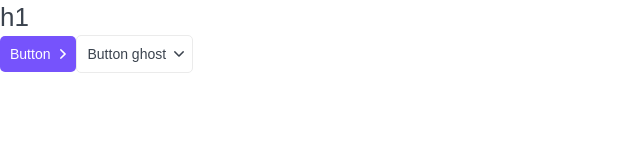
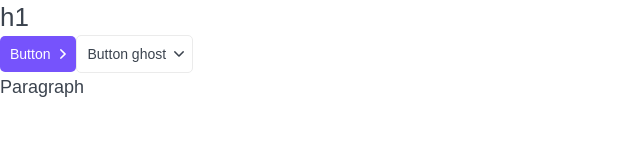
Before and after one commit to greatspoke/react-portfolio, a Next.js app: page / in a window 1280 px wide. Shown: the top 163 px of the page, without its empty margins (0-640 px from the left). Built offline with nearby package versions, Linux system fonts and the light colour scheme.

Commit message:
Add component P

```diff
--- /dev/null
+++ b/components/P/P.module.css
@@ -0,0 +1,21 @@
+.p {
+	margin: 0;
+}
+
+.s {
+	font-size: 14px;
+	font-weight: 400;
+	line-height: 24px;
+}
+
+.m {
+	font-size: 16px;
+	font-weight: 400;
+	line-height: 24px;
+}
+
+.l {
+	font-size: 18px;
+	font-weight: 400;
+	line-height: 29px;
+}
--- /dev/null
+++ b/components/P/P.props.ts
@@ -0,0 +1,6 @@
+import { DetailedHTMLProps, HTMLAttributes, ReactNode } from 'react';
+
+export interface PProps extends DetailedHTMLProps<HTMLAttributes<HTMLParagraphElement>, HTMLParagraphElement> {
+	children: ReactNode;
+	size?: 's' | 'm' | 'l';
+}
--- /dev/null
+++ b/components/P/P.tsx
@@ -0,0 +1,20 @@
+import { PProps } from './P.props';
+import styles from './P.module.css';
+import cn from 'classnames';
+
+export const P = ({ children, size = 's', className, ...props }: PProps): JSX.Element => {
+
+	return (
+		<p
+			className={cn(styles.p, className, {
+				[styles.s]: size == 's',
+				[styles.m]: size == 'm',
+				[styles.l]: size == 'l',
+			})}
+			{...props}
+		>
+			{children}
+		</p>
+	)
+
+}
--- a/components/index.ts
+++ b/components/index.ts
@@ -1,2 +1,3 @@
 export * from './Htag/Htag';
 export * from './Button/Button';
+export * from './P/P';
--- a/pages/index.tsx
+++ b/pages/index.tsx
@@ -1,4 +1,4 @@
-import { Htag, Button } from '../components';
+import { Htag, Button, P } from '../components';
 
 export default function Home(): JSX.Element {
 
@@ -7,6 +7,7 @@
       <Htag tag='h1'>h1</Htag>
       <Button appearance='primary' arrow='right' className='dsds'>Button</Button>
       <Button appearance='ghost' arrow='down'> Button ghost</Button>
+      <P size='l'>Paragraph</P>
     </>
   );
 }
```
